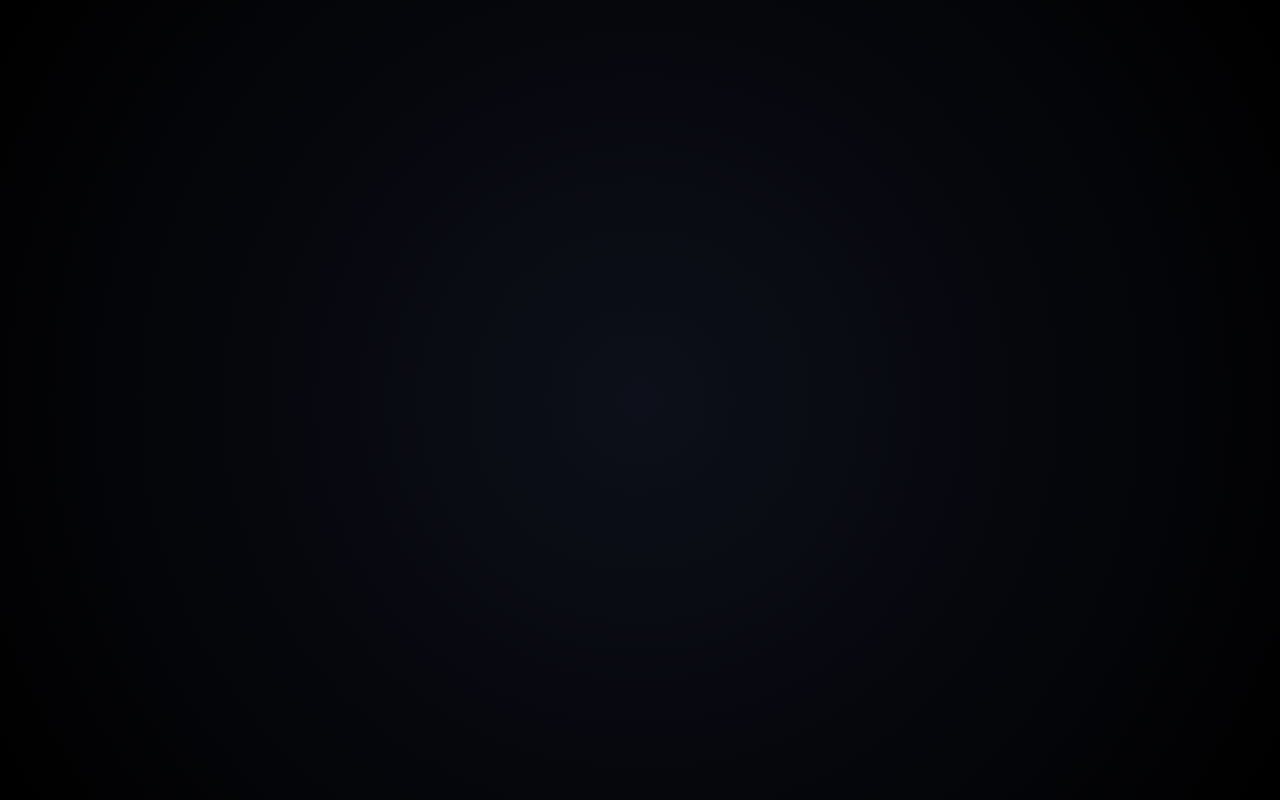
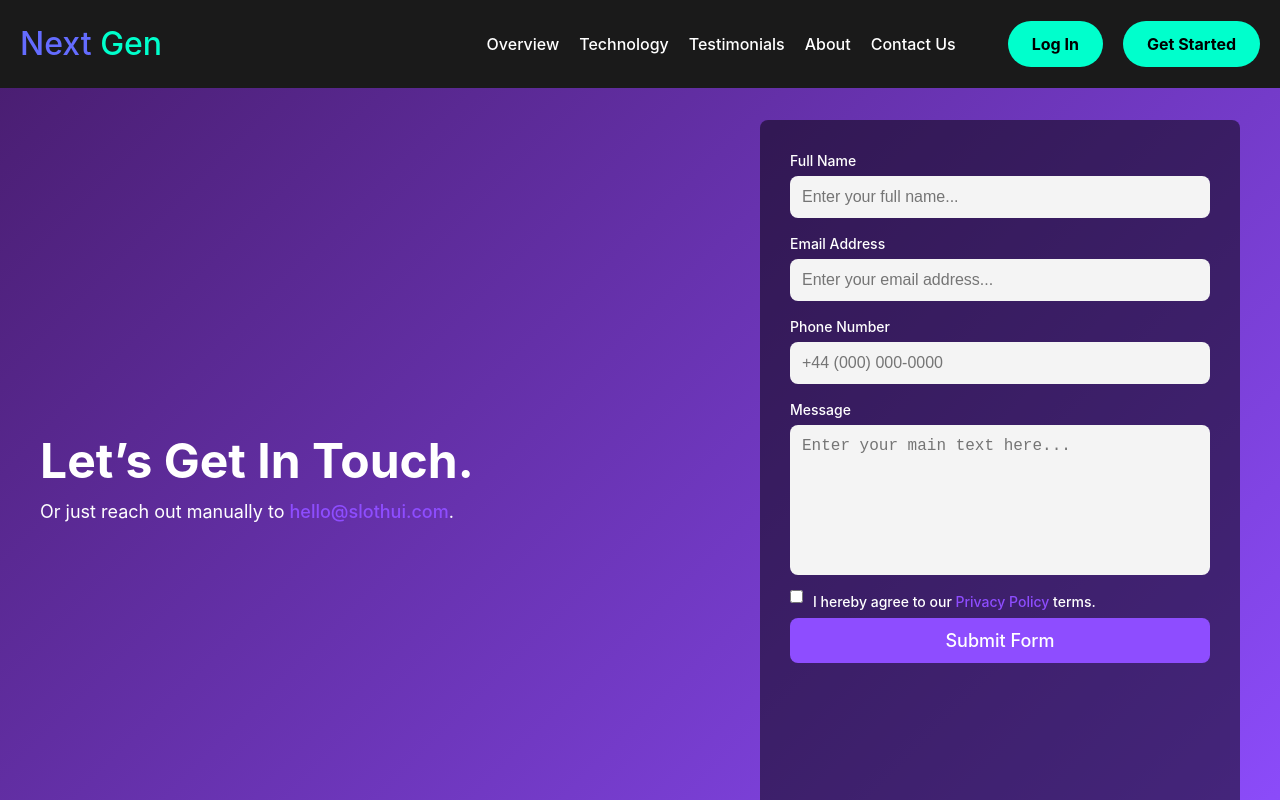
Before and after one commit to harshkumar-mishra/next-gen-app, a React (Vite) app: page /contact in a window 1280 px wide. Before the commit this address had no page. Built offline with nearby package versions, Linux system fonts and the light colour scheme.

Commit message:
Initial commit

```diff
--- a/src/App.css
+++ b/src/App.css
@@ -4,7 +4,6 @@
   padding: 0;
   box-sizing: border-box;
 }
-
 html, body, #root, .app {
   height: 100%;
   width: 100%;
@@ -65,19 +64,33 @@ html, body, #root, .app {
   border-radius: 25px;
   border: none;
   cursor: pointer;
-  font-weight: 500;
+  font-weight: 600;
 }
 
-.login-btn {
-  background: transparent;
-  border: 1px solid #aaa;
-  color: white;
+.nav-actions .login-btn {
+ background: #00ffcc;
+  color: #000;
+  padding: 0.8rem 1.5rem;
+  border-radius: 25px;
+  font-weight: bold;
+  cursor: pointer;
+  transition: 0.3s;
+}
+.login-btn:hover {
+  background: #00e6b8;
 }
 
-.start-btn {
+.nav-actions .start-btn {
   background: #00ffcc;
-  color: black;
+  color: #000;
+  padding: 0.8rem 1.5rem;
+  border-radius: 25px;
   font-weight: bold;
+  cursor: pointer;
+  transition: 0.3s;
+}
+.start-btn:hover {
+  background: #00e6b8;
 }
 
 /* Hero Section */
--- a/src/App.jsx
+++ b/src/App.jsx
@@ -4,6 +4,7 @@ import "./App.css";
 import Footer from "./footer";
 import Technology from "./Technology";
 import Service from "./Service";
+import Contact from "./Contact";
 
 export default function App() {
   const [isVisible, setIsVisible] = useState(false);
@@ -42,7 +43,8 @@ export default function App() {
                     <li><a href="#overview">Overview</a></li>
                     <li><Link to="/technology">Technology</Link></li>
                     <li><a href="/service">Testimonials</a></li>
-                    <li><a href="#resources">Resources</a></li>
+                    <li><a href="#resources">About</a></li>
+                    <li><a href="/contact">Contact Us</a></li>
                   </ul>
 
                   <div className="nav-actions">
@@ -125,6 +127,7 @@ export default function App() {
         {/* Technology Page */}
         <Route path="/service" element={<Service />} />
         <Route path="/technology" element={<Technology />} />
+        <Route path="/contact" element={<Contact />} />
       </Routes>
     </Router>
   );
--- /dev/null
+++ b/src/Contact.css
@@ -0,0 +1,104 @@
+/* Contact.css */
+.container {
+  display: flex;
+  justify-content: space-between;
+  padding: 40px;
+  background: linear-gradient(135deg, #4a1e72, #8e4dff);
+  height: 100vh;
+  color: white;
+  margin-top: 5rem;
+}
+
+.left-section {
+  width: 40%;
+  display: flex;
+  flex-direction: column;
+  justify-content: center;
+}
+
+.left-section h1 {
+  font-size: 48px;
+  margin-bottom: 10px;
+  font-weight: bold;
+}
+
+.left-section p {
+  font-size: 18px;
+  line-height: 1.5;
+}
+
+.left-section a {
+  color: #8e4dff;
+  text-decoration: none;
+}
+
+.right-section {
+  width: 40%;
+  background-color: rgba(0, 0, 0, 0.5);
+  padding: 30px;
+  border-radius: 8px;
+}
+
+form {
+  display: flex;
+  flex-direction: column;
+}
+
+label {
+  margin-bottom: 5px;
+  font-weight: 500;
+  font-size: 14px;
+}
+
+input,
+textarea {
+  padding: 12px;
+  margin-bottom: 15px;
+  font-size: 16px;
+  border-radius: 8px;
+  border: none;
+  outline: none;
+}
+
+input[type="text"],
+input[type="email"],
+input[type="tel"],
+textarea {
+  width: 100%;
+  background-color: #f4f4f4;
+  color: #333;
+}
+
+textarea {
+  height: 150px;
+  resize: none;
+}
+
+input[type="checkbox"] {
+  margin-right: 10px;
+}
+
+.terms {
+  display: flex;
+  align-items: center;
+  font-size: 14px;
+}
+
+.terms a {
+  color: #8e4dff;
+}
+
+.submit-btn {
+  background-color: #8e4dff;
+  color: white;
+  padding: 12px;
+  font-size: 18px;
+  border-radius: 8px;
+  border: none;
+  cursor: pointer;
+  transition: background-color 0.3s;
+}
+
+.submit-btn:hover {
+  background-color: #6f38b8;
+}
--- /dev/null
+++ b/src/Contact.jsx
@@ -0,0 +1,131 @@
+import React, { useState } from 'react';
+import { Link } from 'react-router-dom'; // Ensure that Link is imported correctly
+import './Contact.css';
+import Footer from './footer'; // Ensure Footer is being correctly imported
+
+function Contact() {
+  const [formData, setFormData] = useState({
+    fullName: '',
+    email: '',
+    phone: '',
+    message: '',
+    agreeToTerms: false,
+  });
+
+  const handleChange = (e) => {
+    const { name, value, type, checked } = e.target;
+    setFormData((prevData) => ({
+      ...prevData,
+      [name]: type === 'checkbox' ? checked : value,
+    }));
+  };
+
+  const handleSubmit = (e) => {
+    e.preventDefault();
+    console.log(formData);
+    // Handle form submission (e.g., send data to an API)
+  };
+
+  return (
+    <div className="landing-container">
+      {/* Navbar */}
+      <header className="navbar">
+        <div className="logo">
+          <Link to="/">Next <span>Gen</span></Link>
+        </div>
+
+        <nav className="nav-right">
+          <ul className="nav-links">
+            <li><a href="#overview">Overview</a></li>
+            <li><Link to="/technology">Technology</Link></li>
+            <li><a href="#testimonials">Testimonials</a></li>
+            <li><a href="#resources">About</a></li>
+            <li><Link to="/contact">Contact Us</Link></li> {/* Use Link component for internal routing */}
+          </ul>
+
+          <div className="nav-actions">
+            <button className="login-btn">Log In</button>
+            <button className="start-btn">Get Started</button>
+          </div>
+        </nav>
+      </header>
+
+      <div className="container">
+        {/* Left Section: Message */}
+        <div className="left-section">
+          <h1>Let’s Get In Touch.</h1>
+          <p>Or just reach out manually to <a href="mailto:hello@slothui.com">hello@slothui.com</a>.</p>
+        </div>
+
+        {/* Right Section: Form */}
+        <div className="right-section">
+          <form onSubmit={handleSubmit}>
+            <label htmlFor="fullName">Full Name</label>
+            <input
+              type="text"
+              id="fullName"
+              name="fullName"
+              value={formData.fullName}
+              onChange={handleChange}
+              placeholder="Enter your full name..."
+              required
+            />
+
+            <label htmlFor="email">Email Address</label>
+            <input
+              type="email"
+              id="email"
+              name="email"
+              value={formData.email}
+              onChange={handleChange}
+              placeholder="Enter your email address..."
+              required
+            />
+
+            <label htmlFor="phone">Phone Number</label>
+            <input
+              type="tel"
+              id="phone"
+              name="phone"
+              value={formData.phone}
+              onChange={handleChange}
+              placeholder="+44 (000) 000-0000"
+              required
+            />
+
+            <label htmlFor="message">Message</label>
+            <textarea
+              id="message"
+              name="message"
+              value={formData.message}
+              onChange={handleChange}
+              placeholder="Enter your main text here..."
+              maxLength="300"
+              required
+            ></textarea>
+
+            <div className="terms">
+              <input
+                type="checkbox"
+                id="terms"
+                name="agreeToTerms"
+                checked={formData.agreeToTerms}
+                onChange={handleChange}
+                required
+              />
+              <label htmlFor="terms">
+                I hereby agree to our <a href="#">Privacy Policy</a> terms.
+              </label>
+            </div>
+
+            <button type="submit" className="submit-btn">Submit Form</button>
+          </form>
+        </div>
+      </div>
+
+      <Footer /> {/* Ensure that the Footer component is added here */}
+    </div>
+  );
+}
+
+export default Contact;
--- a/src/Service.css
+++ b/src/Service.css
@@ -4,23 +4,18 @@
   padding: 0;
   box-sizing: border-box;
 }
+.service{
+  height: 100vh;
+  display: flex;
+  justify-content: left;
 
-body {
-  font-family: Arial, sans-serif;
-  background-color: #101010;
-  color: #fff;
-  display: flex;
-  justify-content: center;
   align-items: center;
-  height: 100vh;
 }
-
 .app-container {
   display: grid;
   grid-template-columns: repeat(3, 1fr);
   gap: 2rem;
-  max-width: 1200px;
-  padding: 20px;
+  border: 2px solid #333;
 }
 
 /* Navbar Styles */
@@ -30,6 +25,7 @@ body {
   align-items: center;
   padding: 20px;
   background-color: #1a1a1a;
+  width: 100%;
 }
 
 .navbar .logo {
@@ -86,7 +82,11 @@ body {
   box-shadow: 0 4px 12px rgba(0, 0, 0, 0.3);
   text-align: center;
 }
-
+.card :hover{
+  transform: translateY(-10px);
+  box-shadow: 0 8px 16px rgba(0, 0, 0, 0.4);
+  transition: all 0.3s ease;
+}
 .card h3 {
   margin-top: 10px;
   font-size: 1.2rem;
@@ -113,7 +113,7 @@ body {
 
 .alert {
   background-color: #e57373;
-  color: #fff;
+  color: #000;
   padding: 10px;
   border-radius: 5px;
   font-size: 0.9rem;
@@ -137,3 +137,6 @@ body {
   font-size: 3rem;
   color: #64b5f6;
 }
+.card .alert p{
+  color: #000;
+}
--- a/src/Service.jsx
+++ b/src/Service.jsx
@@ -1,9 +1,12 @@
 import React from 'react';
 import { Link } from 'react-router-dom'; // Import Link from react-router-dom
 import './Service.css';
-
+import Footer from './footer';
 const App = () => {
   return (
+    <div className='service'>
+
+
       <div className="app-container">
         {/* Navbar */}
         <header className="navbar">
@@ -75,7 +78,12 @@ const App = () => {
           <h3>Military-grade encryption</h3>
           <p>Your data is protected by technology that meets global security standards.</p>
         </div>
+
       </div>
+
+
+    </div>
+
   );
 };
 
--- a/src/Technology.css
+++ b/src/Technology.css
@@ -1,4 +1,4 @@
-body {
+.landing-container {
   margin: 0;
   font-family: "Inter", sans-serif;
   background: #0b1812;
@@ -174,10 +174,6 @@ body {
   color: white;
 }
 
-.app-container {
-  padding: 40px;
-}
-
 .app-header {
   text-align: center;
   margin-bottom: 40px;
--- a/src/Technology.jsx
+++ b/src/Technology.jsx
@@ -18,7 +18,8 @@ export default function Technology() {
             <li><a href="#overview">Overview</a></li>
             <li><Link to="/technology">Technology</Link></li>
             <li><a href="#testimonials">Testimonials</a></li>
-            <li><a href="#resources">Resources</a></li>
+            <li><a href="#resources">About</a></li>
+            <li><a href="#resources">Contact Us</a></li>
           </ul>
 
           <div className="nav-actions">
```
Lines whose indentation alone changed are shown as unchanged.
